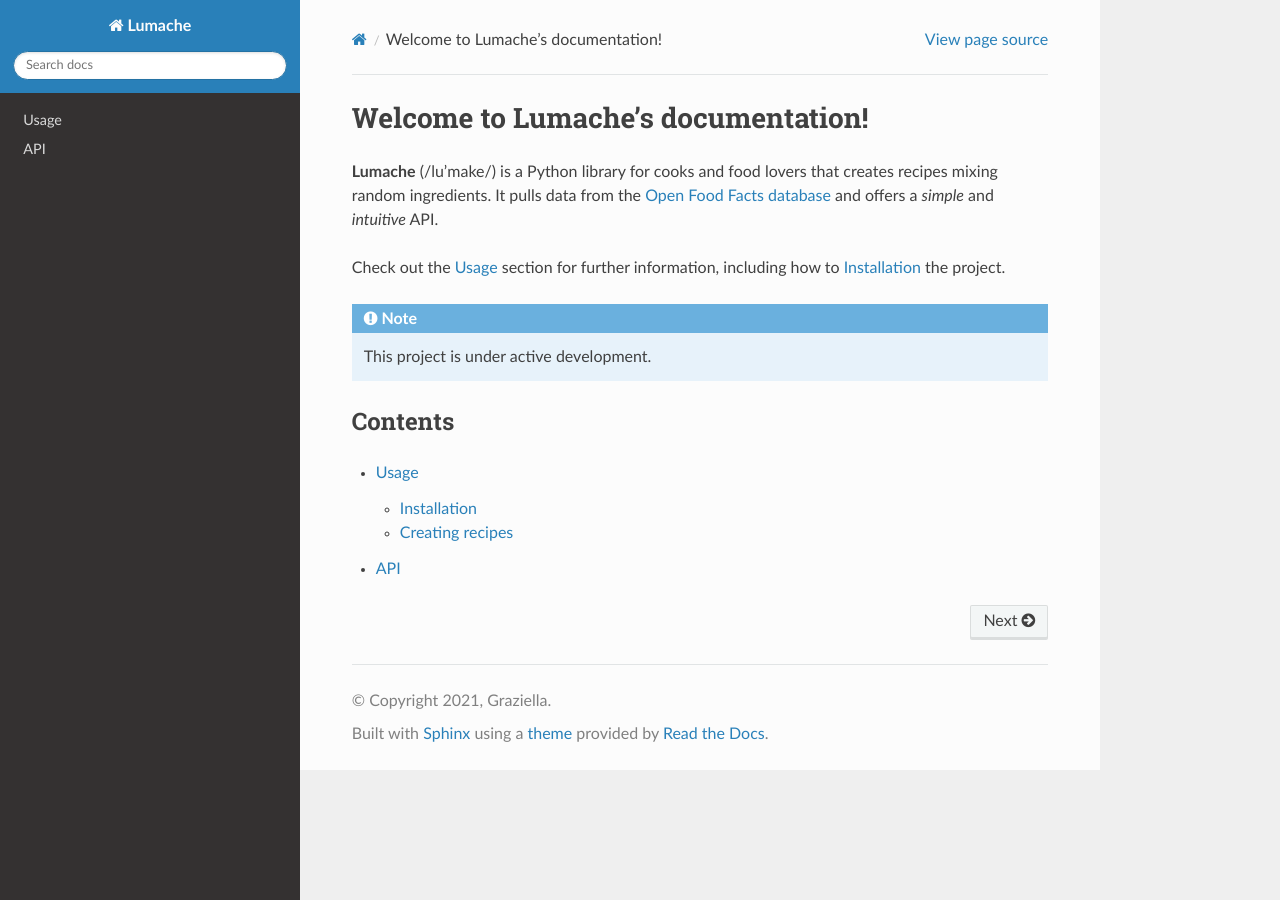
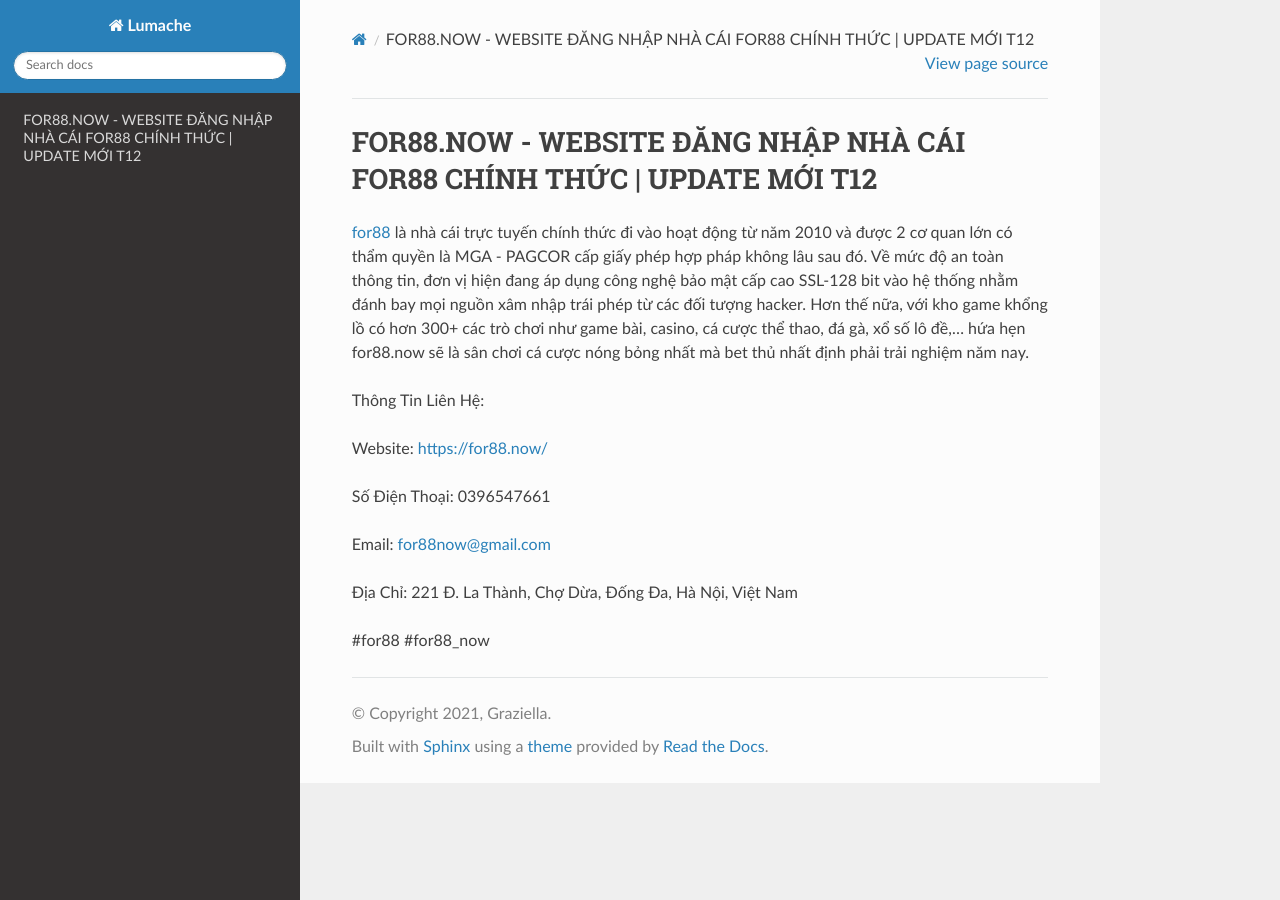
Before and after one commit to ShafferMalaki436t3cp/linkkfor88now, a Sphinx documentation site: the page built from docs/source/index.rst, in a window 1280 px wide. Built offline with Sphinx 7.4.7 and the Read the Docs theme 3.1.0, drawn with Linux system fonts in a browser that asks for light colours.

Commit message:
Update index.rst

```diff
--- a/docs/source/index.rst
+++ b/docs/source/index.rst
@@ -1,22 +1,16 @@
-Welcome to Lumache's documentation!
+FOR88.NOW - WEBSITE ĐĂNG NHẬP NHÀ CÁI FOR88 CHÍNH THỨC | UPDATE MỚI T12
 ===================================
 
-**Lumache** (/lu'make/) is a Python library for cooks and food lovers
-that creates recipes mixing random ingredients.
-It pulls data from the `Open Food Facts database <https://world.openfoodfacts.org/>`_
-and offers a *simple* and *intuitive* API.
+`for88 <https://for88.now/>`_ là nhà cái trực tuyến chính thức đi vào hoạt động từ năm 2010 và được 2 cơ quan lớn có thẩm quyền là MGA - PAGCOR cấp giấy phép hợp pháp không lâu sau đó. Về mức độ an toàn thông tin, đơn vị hiện đang áp dụng công nghệ bảo mật cấp cao SSL-128 bit vào hệ thống nhằm đánh bay mọi nguồn xâm nhập trái phép từ các đối tượng hacker. Hơn thế nữa, với kho game khổng lồ có hơn 300+ các trò chơi như game bài, casino, cá cược thể thao, đá gà, xổ số lô đề,... hứa hẹn for88.now sẽ là sân chơi cá cược nóng bỏng nhất mà bet thủ nhất định phải trải nghiệm năm nay.
 
-Check out the :doc:`usage` section for further information, including
-how to :ref:`installation` the project.
+Thông Tin Liên Hệ:
 
-.. note::
+Website: https://for88.now/
 
-   This project is under active development.
+Số Điện Thoại: 0396547661
 
-Contents
---------
+Email: for88now@gmail.com
 
-.. toctree::
+Địa Chỉ: 221 Đ. La Thành, Chợ Dừa, Đống Đa, Hà Nội, Việt Nam
 
-   usage
-   api
+#for88 #for88_now
```
